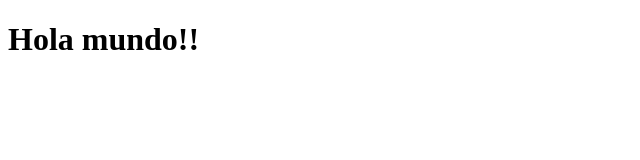
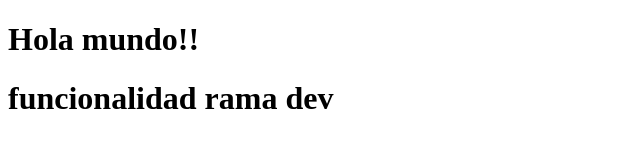
Before and after one commit to andylopezgit/prueba-git-la2, a plain HTML site: page index.html in a window 1280 px wide. Shown: the whole page, without its empty margins (0-640 px from the left). Drawn offline with Linux system fonts and the light colour scheme.

Commit message:
agrego rama dev y nueva funcionalidad

```diff
--- a/index.html
+++ b/index.html
@@ -8,5 +8,6 @@
 </head>
 <body>
     <h1>Hola mundo!!</h1>
+    <h1>funcionalidad rama dev</h1>
 </body>
 </html>
```
